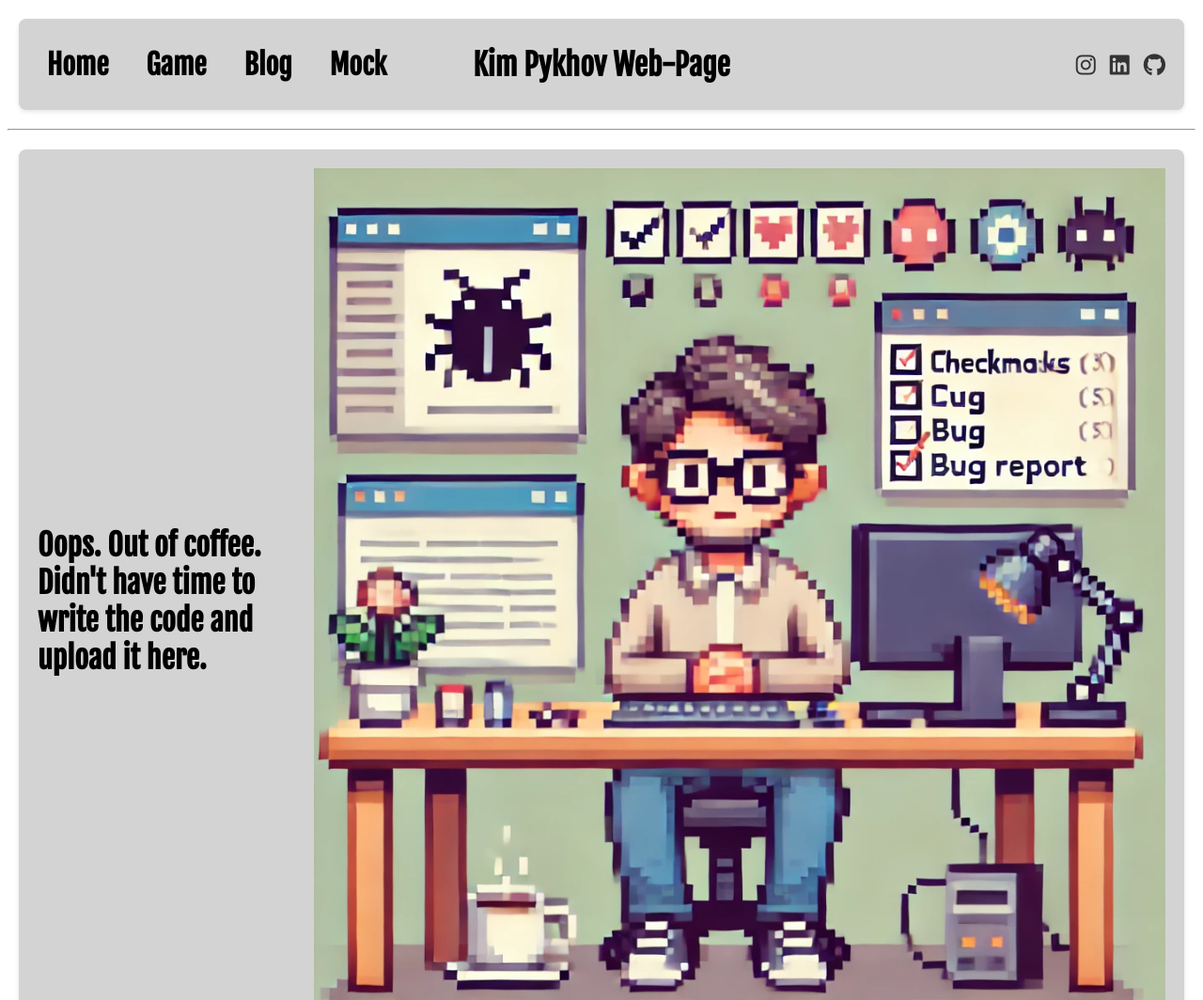
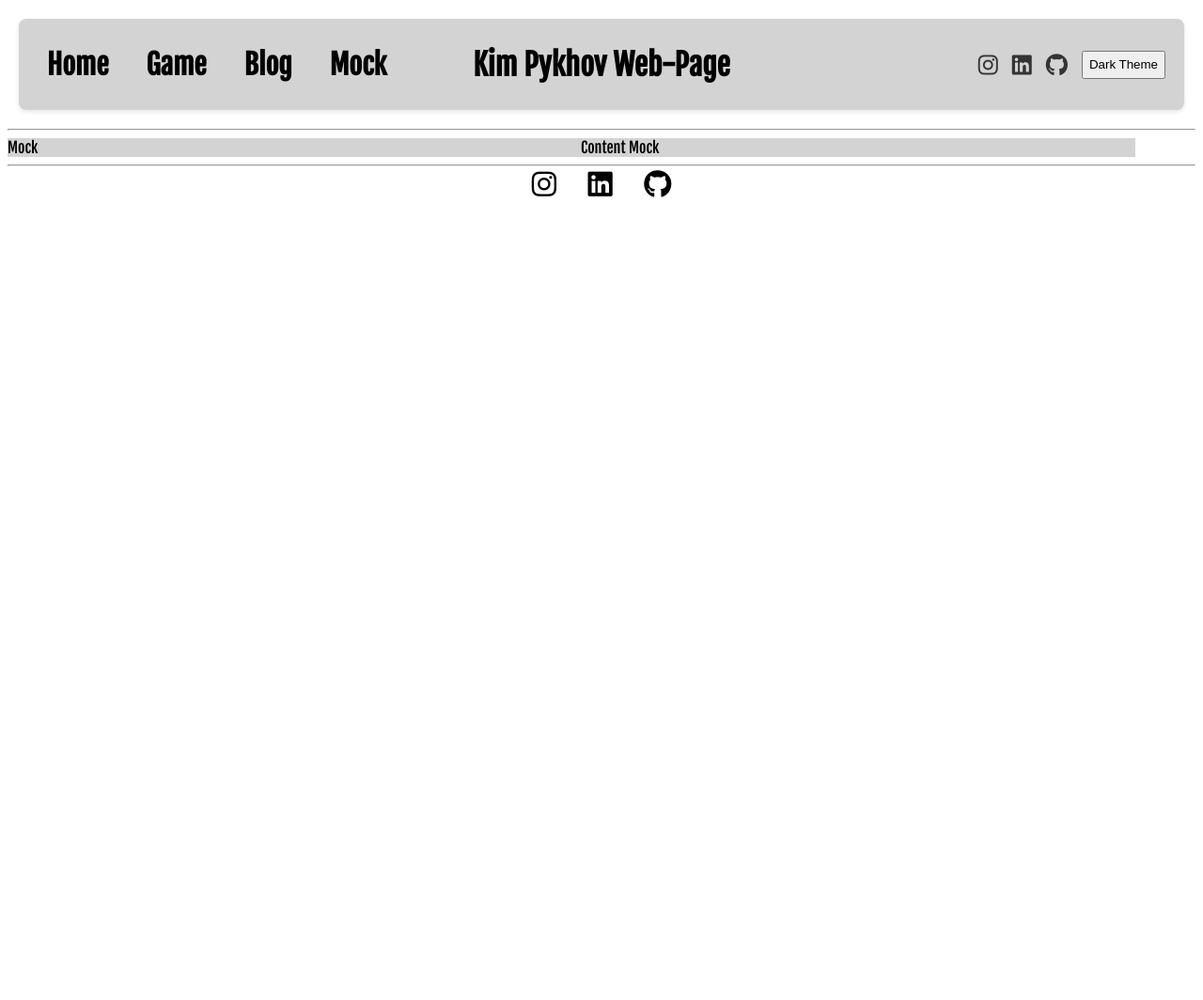
Before and after one commit to kimpykhov/kipy_qa, a website: page src/pages/blog.html in a window 1280 px wide. Shown: the top 1064 px of the page at 94% size. After the commit the page ends 800 px from the top, so only its background shows below. Drawn offline with Linux system fonts and the light colour scheme.

Commit message:
small refactoring

```diff
--- /dev/null
+++ b/public/css/blog.css
@@ -0,0 +1,18 @@
+.blog {
+    display: flex;
+    flex-direction: row;
+    align-items: center; /* Прижмем к началу для вертикального выравнивания */
+    gap: 20px; /* Добавляет отступ между блоками */
+    max-width: 1200px;
+    background-color: #d3d3d3;
+}
+
+.blog-list {
+    display: flex;
+    flex: 2;
+}
+
+.blog-content {
+    display: flex;
+    flex: 2;
+}
--- a/src/pages/blog.html
+++ b/src/pages/blog.html
@@ -6,6 +6,8 @@
     <meta name="viewport" content="width=device-width, initial-scale=1.0">
     <title>Kim Pykhov Web-Page</title>
     <link rel="stylesheet" href="../../public/css/style.css">
+    <link rel="stylesheet" href="../../public/css/night-vision.css">
+    <link rel="stylesheet" href="../../public/css/blog.css">
     <link href="https://fonts.googleapis.com/css2?family=Fjalla+One&display=swap" rel="stylesheet">
     <link rel="stylesheet" href="https://cdnjs.cloudflare.com/ajax/libs/font-awesome/6.0.0-beta3/css/all.min.css">
 </head>
@@ -29,18 +31,23 @@
             <a href="https://www.instagram.com/mr_morou/?igsh=MWthdW8yZHQ1N3pnag%3D%3D" target="_blank"><i class="fab fa-instagram"></i></a>
             <a href="https://www.linkedin.com/in/kim-pykhov-0a2aa9196/" target="_blank"><i class="fab fa-linkedin"></i></a>
             <a href="https://github.com/kimpykhov/saucedemo" target="_blank"><i class="fab fa-github"></i></a>
+            <button onclick="toggleDarkMode(this.classList.toggle('dark'))">
+                Dark Theme
+            </button>
         </div>
     </header>
 
     <hr>
 
-    <div class="section-block" id="maintenance">
-        <h1><p>Oops. Out of coffee. Didn't have time to write the code and upload it here.</p></h1>
-
-        <div class="container" id="bodyContainer">
-            <img src="../../public/images/under_work.png" alt="Page is under development, please turn back later" class="hover-picture-effect">
+    <div class="blog" id="blog">
+        <div class="blog-list">
+            Mock
+        </div>
+        <div class="blog-content">
+            Content Mock
         </div>
     </div>
+
     <hr>
 
     <!-- Footer section -->
@@ -51,6 +58,6 @@
             <a href="https://github.com/kimpykhov/saucedemo" target="_blank"><i class="fab fa-github"></i></a>
         </div>
     </footer>
-
+    <script src="../../public/js/night_vision.js"></script>
 </body>
 </html>
```
Also changed, not shown: src/pages/game.html (+7 -5 lines), src/pages/index.html (+7 -4 lines).
